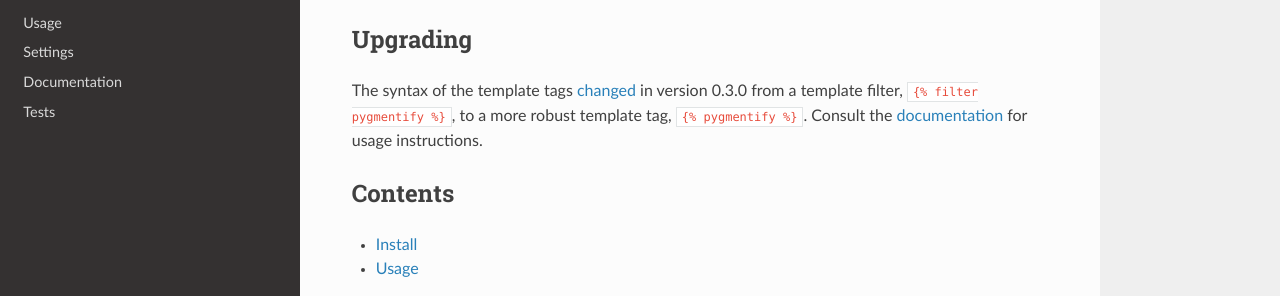
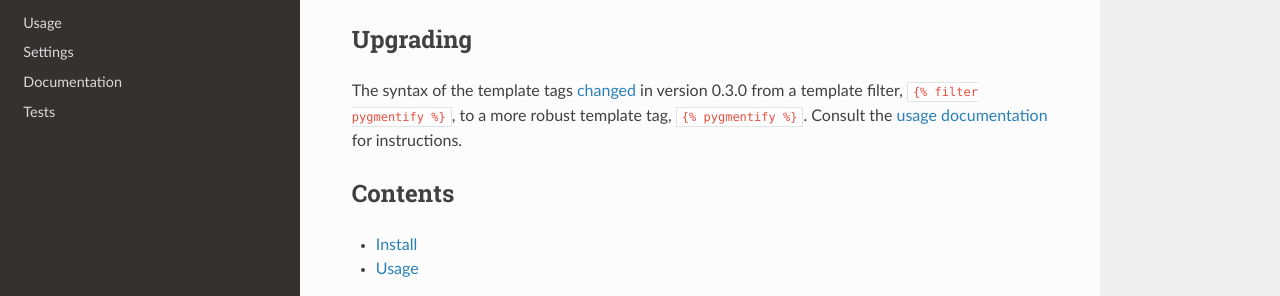
Before and after one commit to richardcornish/django-pygmentify, a Sphinx documentation site: the page built from docs/index.rst, in a window 1280 px wide and 900 px high, scrolled down 1311 px. Shown: the part 152-448 px from the top of the window. Built offline with Sphinx 7.4.7 and the Read the Docs theme 2.0.0, drawn with Linux system fonts in a browser that asks for light colours.

```diff
--- a/README.rst
+++ b/README.rst
@@ -65,4 +65,4 @@
 Upgrading
 =========
 
-The syntax of the template tags `changed <https://github.com/richardcornish/django-pygmentify/commit/0e73db8f220304f9c496b7d43c2e1586bbaf59eb>`_ in version 0.3.0 from a template filter, ``{% filter pygmentify %}``, to a more robust template tag, ``{% pygmentify %}``. Consult the `documentation <https://django-pygmentify.readthedocs.io/en/latest/usage.html>`_ for usage instructions.
+The syntax of the template tags `changed <https://github.com/richardcornish/django-pygmentify/commit/0e73db8f220304f9c496b7d43c2e1586bbaf59eb>`_ in version 0.3.0 from a template filter, ``{% filter pygmentify %}``, to a more robust template tag, ``{% pygmentify %}``. Consult the `usage documentation <https://django-pygmentify.readthedocs.io/en/latest/usage.html>`_ for instructions.
--- a/docs/index.rst
+++ b/docs/index.rst
@@ -68,7 +68,7 @@
 Upgrading
 =========
 
-The syntax of the template tags `changed <https://github.com/richardcornish/django-pygmentify/commit/0e73db8f220304f9c496b7d43c2e1586bbaf59eb>`_ in version 0.3.0 from a template filter, ``{% filter pygmentify %}``, to a more robust template tag, ``{% pygmentify %}``. Consult the `documentation <https://django-pygmentify.readthedocs.io/en/latest/usage.html>`_ for usage instructions.
+The syntax of the template tags `changed <https://github.com/richardcornish/django-pygmentify/commit/0e73db8f220304f9c496b7d43c2e1586bbaf59eb>`_ in version 0.3.0 from a template filter, ``{% filter pygmentify %}``, to a more robust template tag, ``{% pygmentify %}``. Consult the `usage documentation <https://django-pygmentify.readthedocs.io/en/latest/usage.html>`_ for instructions.
 
 Contents
 ========
```
